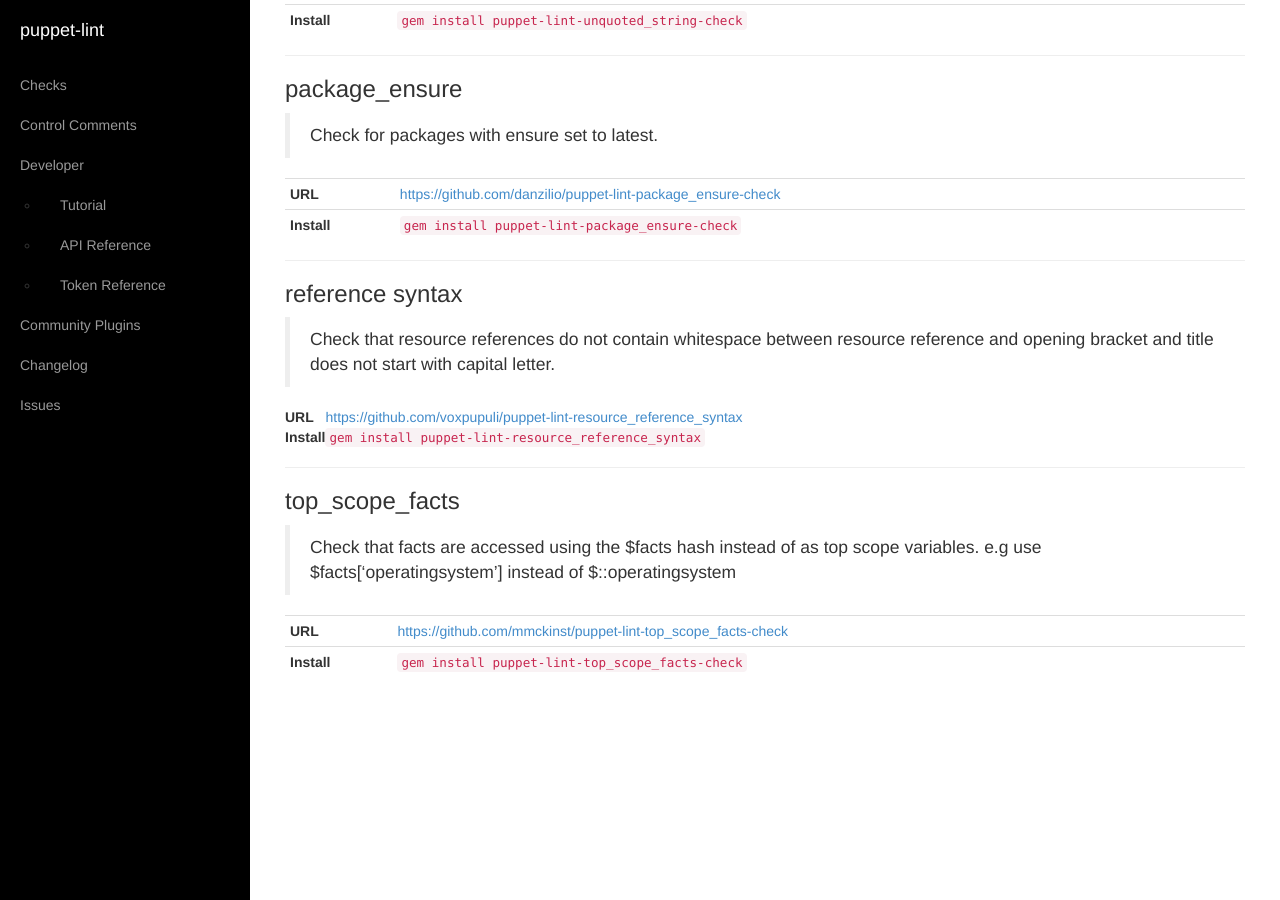
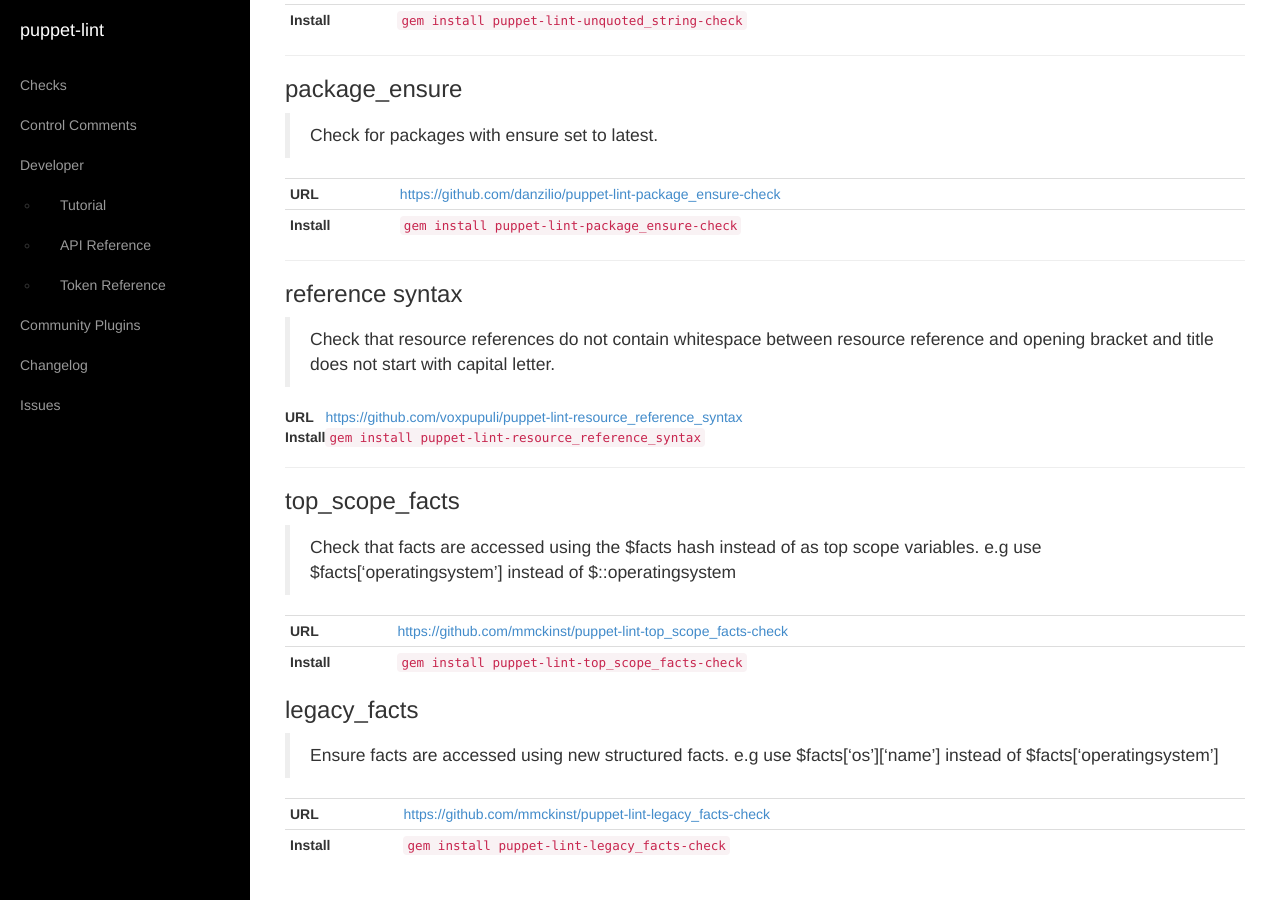
Before and after one commit to rodjek/puppet-lint, a Jekyll site: the page built from plugins/index.md, in a window 1280 px wide and 900 px high, scrolled down 1475 px. Built offline with Jekyll 4.4.1, drawn with Linux system fonts in a browser that asks for light colours.

Commit message:
add legacy_facts

```diff
--- a/plugins/index.md
+++ b/plugins/index.md
@@ -103,3 +103,12 @@
 | **URL**     | <https://github.com/mmckinst/puppet-lint-top_scope_facts-check> |
 | **Install** | `gem install puppet-lint-top_scope_facts-check`                 |
 {: .table .table-condensed }
+
+
+### legacy_facts
+
+> Ensure facts are accessed using new structured facts. e.g use $facts['os']['name'] instead of $facts['operatingsystem']
+
+| **URL**     | <https://github.com/mmckinst/puppet-lint-legacy_facts-check> |
+| **Install** | `gem install puppet-lint-legacy_facts-check`                 |
+{: .table .table-condensed }
```
